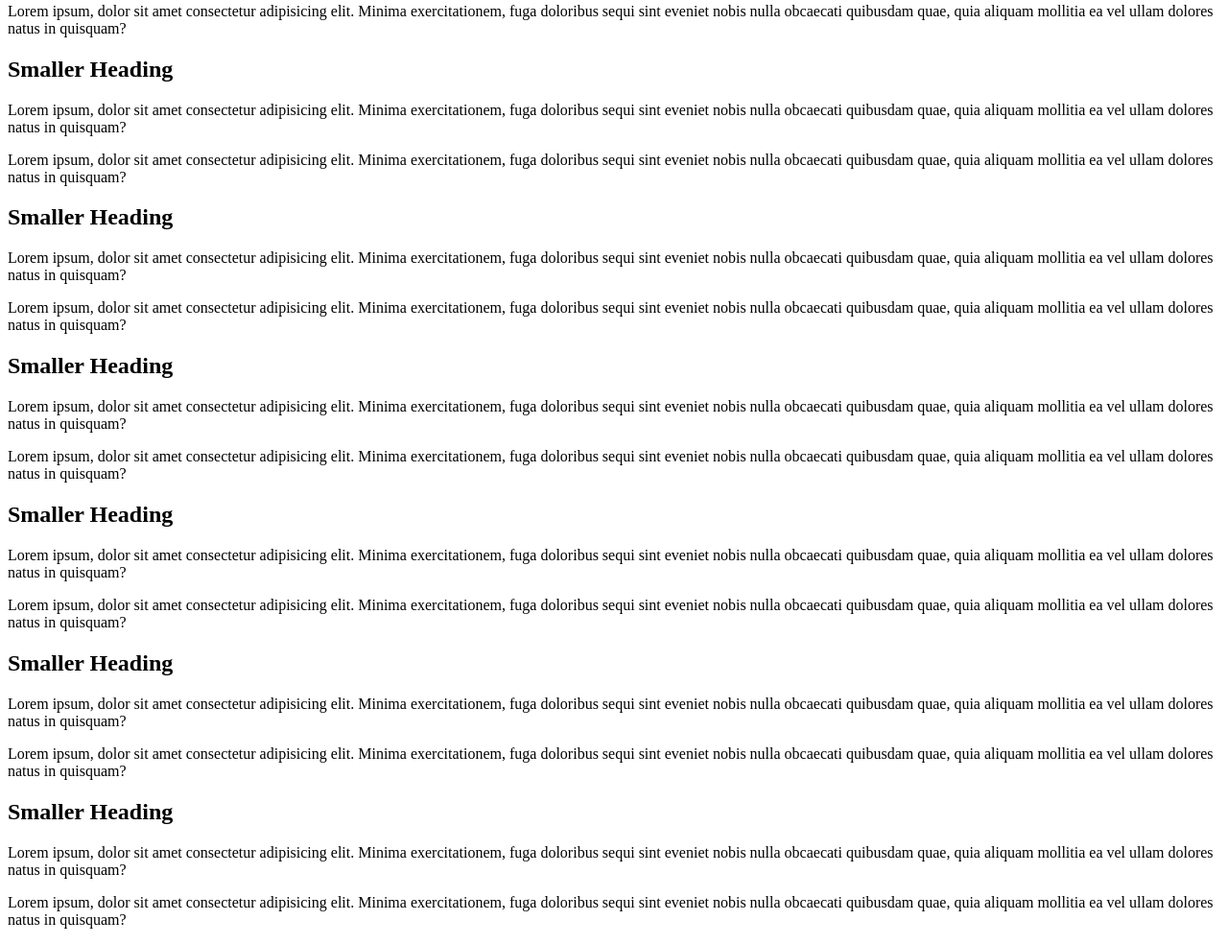
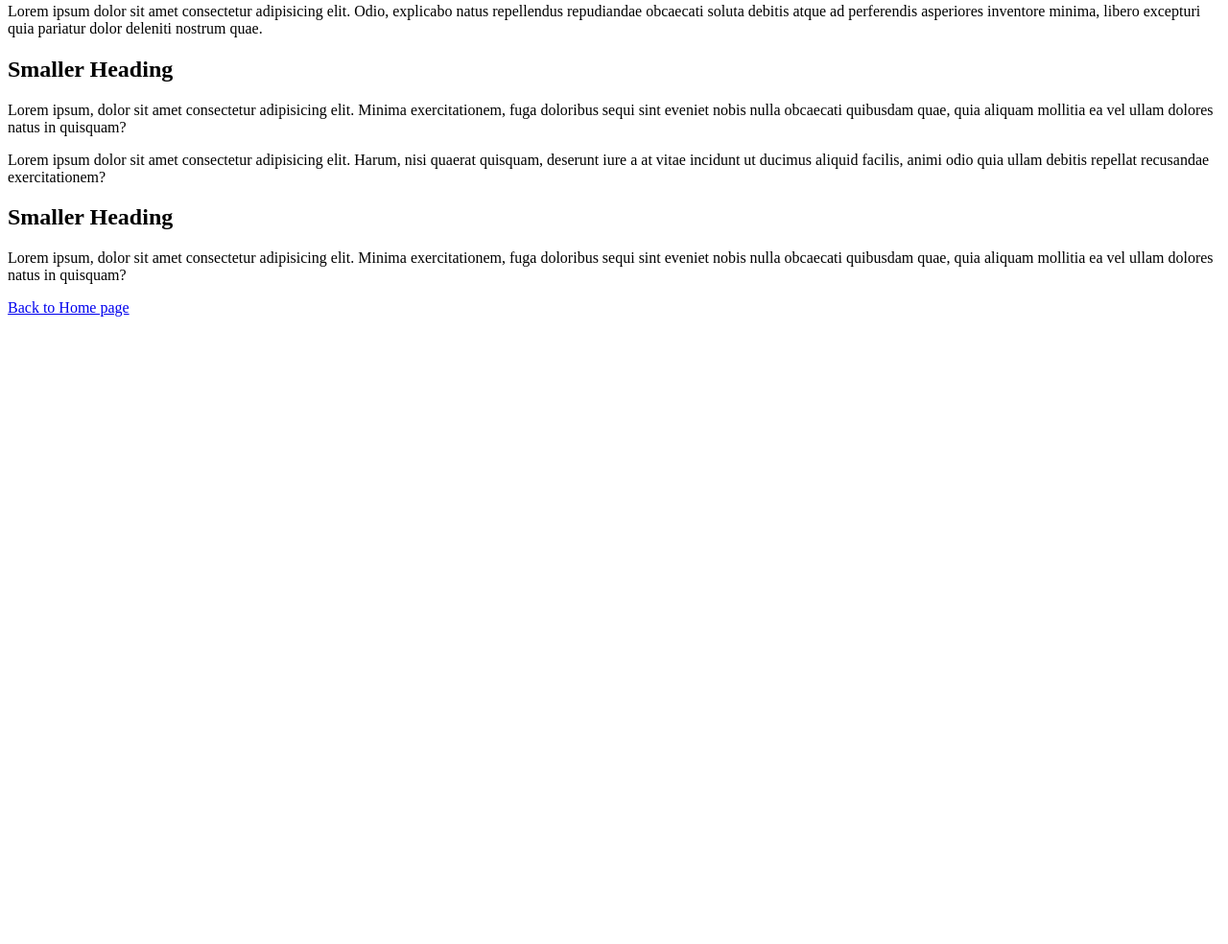
Before and after one commit to provincialwound/provincialwound.github.io, a plain HTML site: page exercises/page-3.html in a window 1280 px wide. Shown: the part 223-1207 px from the top of the page at 96% size. After the commit the page ends 800 px from the top, so only its background shows below. Drawn offline with Linux system fonts and the light colour scheme.

Commit message:
Add files via upload

```diff
--- a/exercises/page-3.html
+++ b/exercises/page-3.html
@@ -3,14 +3,12 @@
 <head>
   <meta charset="UTF-8">
   <meta name="viewport" content="width=device-width, initial-scale=1.0">
-  <title>Between 50 and 60 characters (including spaces)</title>
-  <meta name="description" content="Between 150 and 160 characters (including spaces). Like the title, this is important for search engines.">
+  <title>Web Page with Sections</title>
+<meta name="description" content="A sample web page with multiple sections.">
 </head>
 
 <body>
 
-<!-- Navigation menu with logo -->
-<nav></nav>
 
 <!-- Hero block -->
 <header>
@@ -23,55 +21,24 @@
 
 <section>
 <h2>Smaller Heading</h2>
-<p>Lorem ipsum, dolor sit amet consectetur adipisicing elit. Minima exercitationem, fuga doloribus sequi sint eveniet nobis nulla obcaecati quibusdam quae, quia aliquam mollitia ea vel ullam dolores natus in quisquam?</p>
+<p>Lorem ipsum, dolor sit amet consectetur adipisicing elit. Minima exercitationem, fuga doloribus sequi sint eveniet nobis nulla obcaecati quibusdam quae, quia aliquam mollitia ea vel ullam dolores natus in quisquam?<p>Lorem ipsum dolor sit amet consectetur adipisicing elit. Odio, explicabo natus repellendus repudiandae obcaecati soluta debitis atque ad perferendis asperiores inventore minima, libero excepturi quia pariatur dolor deleniti nostrum quae.</p>
 </section>
 
-<p>Lorem ipsum, dolor sit amet consectetur adipisicing elit. Minima exercitationem, fuga doloribus sequi sint eveniet nobis nulla obcaecati quibusdam quae, quia aliquam mollitia ea vel ullam dolores natus in quisquam?</p>
+<section>
+<h2>Smaller Heading</h2>
+<p>Lorem ipsum, dolor sit amet consectetur adipisicing elit. Minima exercitationem, fuga doloribus sequi sint eveniet nobis nulla obcaecati quibusdam quae, quia aliquam mollitia ea vel ullam dolores natus in quisquam?<p>Lorem ipsum dolor sit amet consectetur adipisicing elit. Harum, nisi quaerat quisquam, deserunt iure a at vitae incidunt ut ducimus aliquid facilis, animi odio quia ullam debitis repellat recusandae exercitationem?</p>
+</section>
 
 <section>
 <h2>Smaller Heading</h2>
 <p>Lorem ipsum, dolor sit amet consectetur adipisicing elit. Minima exercitationem, fuga doloribus sequi sint eveniet nobis nulla obcaecati quibusdam quae, quia aliquam mollitia ea vel ullam dolores natus in quisquam?</p>
-</section>
-<p>Lorem ipsum, dolor sit amet consectetur adipisicing elit. Minima exercitationem, fuga doloribus sequi sint eveniet nobis nulla obcaecati quibusdam quae, quia aliquam mollitia ea vel ullam dolores natus in quisquam?</p>
 
-<section>
-<h2>Smaller Heading</h2>
-<p>Lorem ipsum, dolor sit amet consectetur adipisicing elit. Minima exercitationem, fuga doloribus sequi sint eveniet nobis nulla obcaecati quibusdam quae, quia aliquam mollitia ea vel ullam dolores natus in quisquam?</p>
+<p><a href="../index.html">Back to Home page</a></p>
 </section>
 
-<p>Lorem ipsum, dolor sit amet consectetur adipisicing elit. Minima exercitationem, fuga doloribus sequi sint eveniet nobis nulla obcaecati quibusdam quae, quia aliquam mollitia ea vel ullam dolores natus in quisquam?</p>
 </main>
 <!-- main content ends here -->
 
-<!-- Links to related web pages, legal and copyright -->
-<footer></footer>
 
 </body>
 </html>
-<section>
-<h2>Smaller Heading</h2>
-<p>Lorem ipsum, dolor sit amet consectetur adipisicing elit. Minima exercitationem, fuga doloribus sequi sint eveniet nobis nulla obcaecati quibusdam quae, quia aliquam mollitia ea vel ullam dolores natus in quisquam?</p>
-</section>
-
-<p>Lorem ipsum, dolor sit amet consectetur adipisicing elit. Minima exercitationem, fuga doloribus sequi sint eveniet nobis nulla obcaecati quibusdam quae, quia aliquam mollitia ea vel ullam dolores natus in quisquam?</p>
-
-<section>
-<h2>Smaller Heading</h2>
-<p>Lorem ipsum, dolor sit amet consectetur adipisicing elit. Minima exercitationem, fuga doloribus sequi sint eveniet nobis nulla obcaecati quibusdam quae, quia aliquam mollitia ea vel ullam dolores natus in quisquam?</p>
-</section>
-
-<p>Lorem ipsum, dolor sit amet consectetur adipisicing elit. Minima exercitationem, fuga doloribus sequi sint eveniet nobis nulla obcaecati quibusdam quae, quia aliquam mollitia ea vel ullam dolores natus in quisquam?</p>
-<section>
-<h2>Smaller Heading</h2>
-<p>Lorem ipsum, dolor sit amet consectetur adipisicing elit. Minima exercitationem, fuga doloribus sequi sint eveniet nobis nulla obcaecati quibusdam quae, quia aliquam mollitia ea vel ullam dolores natus in quisquam?</p>
-</section>
-
-<p>Lorem ipsum, dolor sit amet consectetur adipisicing elit. Minima exercitationem, fuga doloribus sequi sint eveniet nobis nulla obcaecati quibusdam quae, quia aliquam mollitia ea vel ullam dolores natus in quisquam?</p>
-
-
-<section>
-<h2>Smaller Heading</h2>
-<p>Lorem ipsum, dolor sit amet consectetur adipisicing elit. Minima exercitationem, fuga doloribus sequi sint eveniet nobis nulla obcaecati quibusdam quae, quia aliquam mollitia ea vel ullam dolores natus in quisquam?</p>
-</section>
-
-<p>Lorem ipsum, dolor sit amet consectetur adipisicing elit. Minima exercitationem, fuga doloribus sequi sint eveniet nobis nulla obcaecati quibusdam quae, quia aliquam mollitia ea vel ullam dolores natus in quisquam?</p>
```
